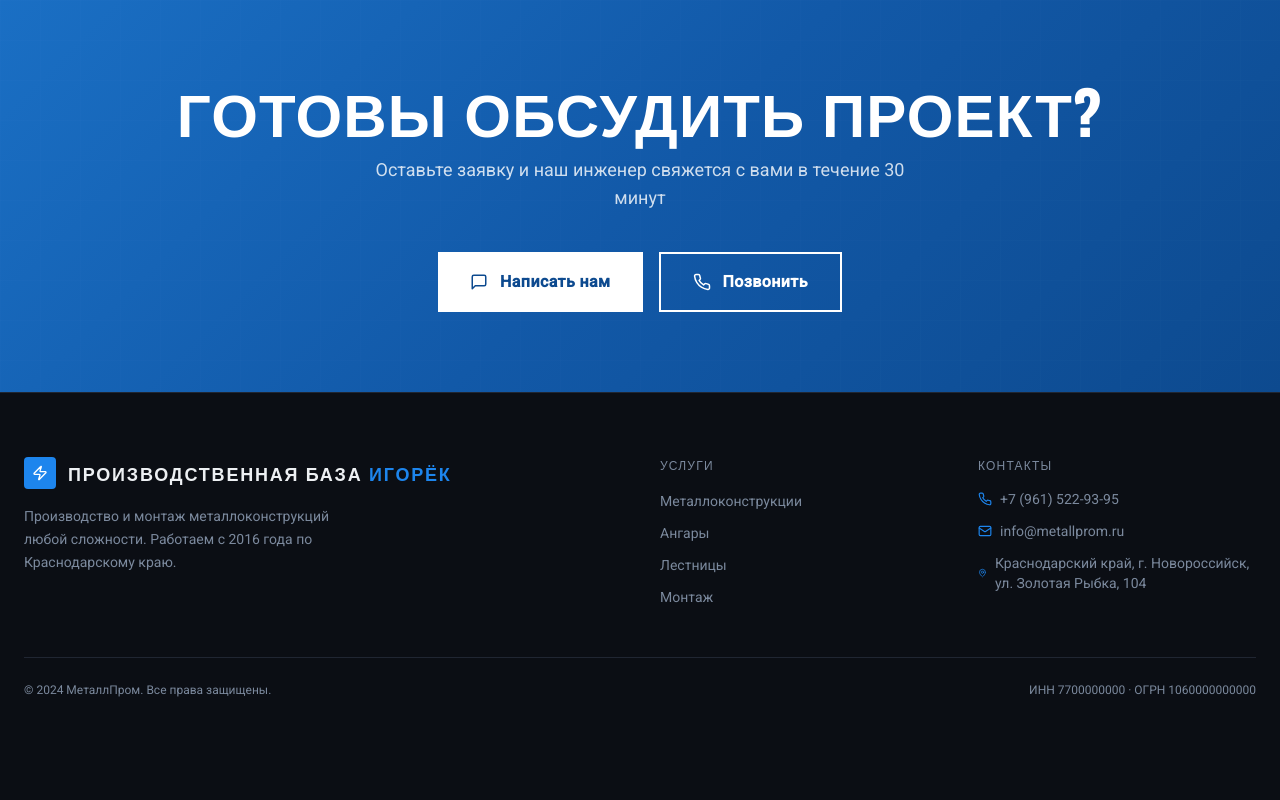
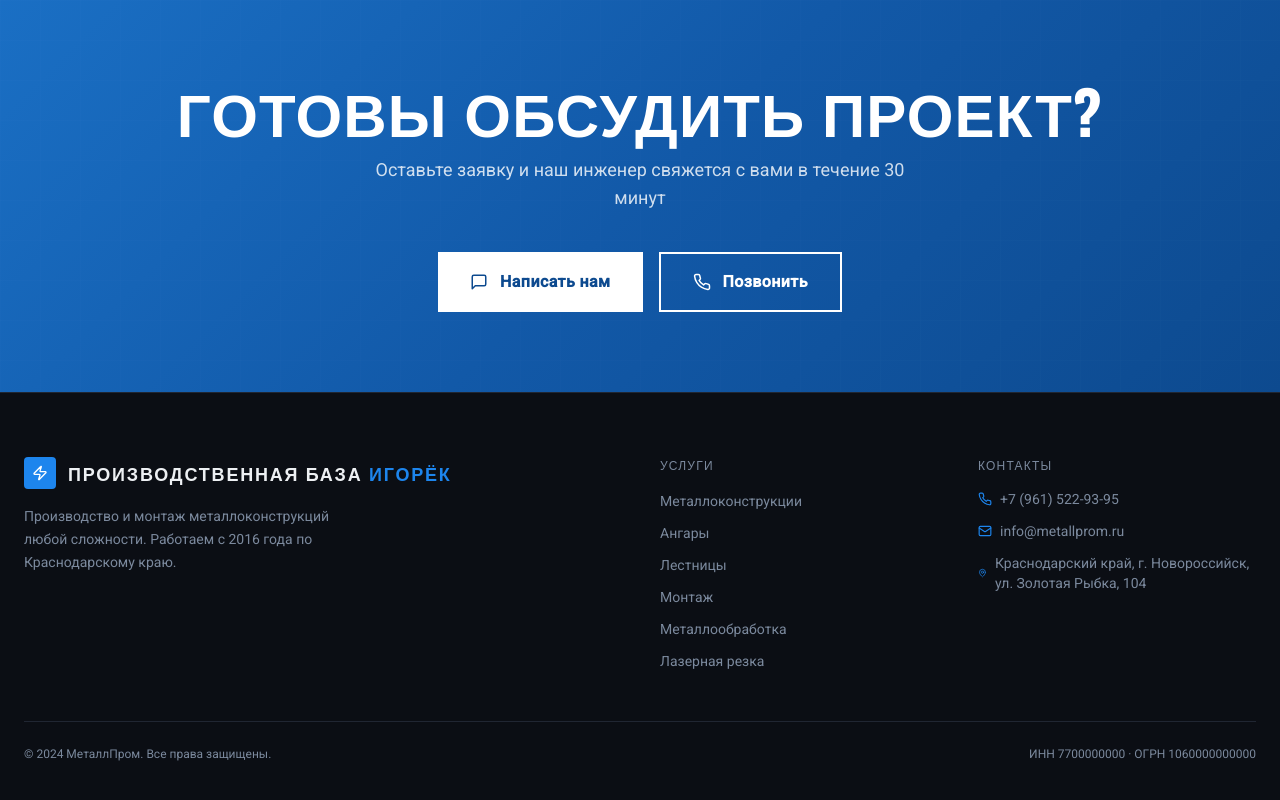
Before and after one commit to pr-poehali-dev/metal-processing-project, a React (Vite) app: page / in a window 1280 px wide. Shown: the part 3242-4042 px from the top of the page. Before the commit the page ends 4004 px from the top, so only its background shows below. Built offline with nearby package versions, Linux system fonts and the light colour scheme.

Commit message:
fix: лазерная обработка металла

```diff
--- a/src/pages/Index.tsx
+++ b/src/pages/Index.tsx
@@ -448,7 +448,7 @@ export default function Index() {
                 Услуги
               </h4>
               <ul className="flex flex-col gap-2">
-                {["Металлоконструкции", "Ангары", "Лестницы", "Монтаж"].map((item) => (
+                {["Металлоконструкции", "Ангары", "Лестницы", "Монтаж", "Металлообработка", "Лазерная резка"].map((item) => (
                   <li key={item}>
                     <a href="#услуги" className="text-muted-foreground hover:text-primary text-sm transition-colors">
                       {item}
```
